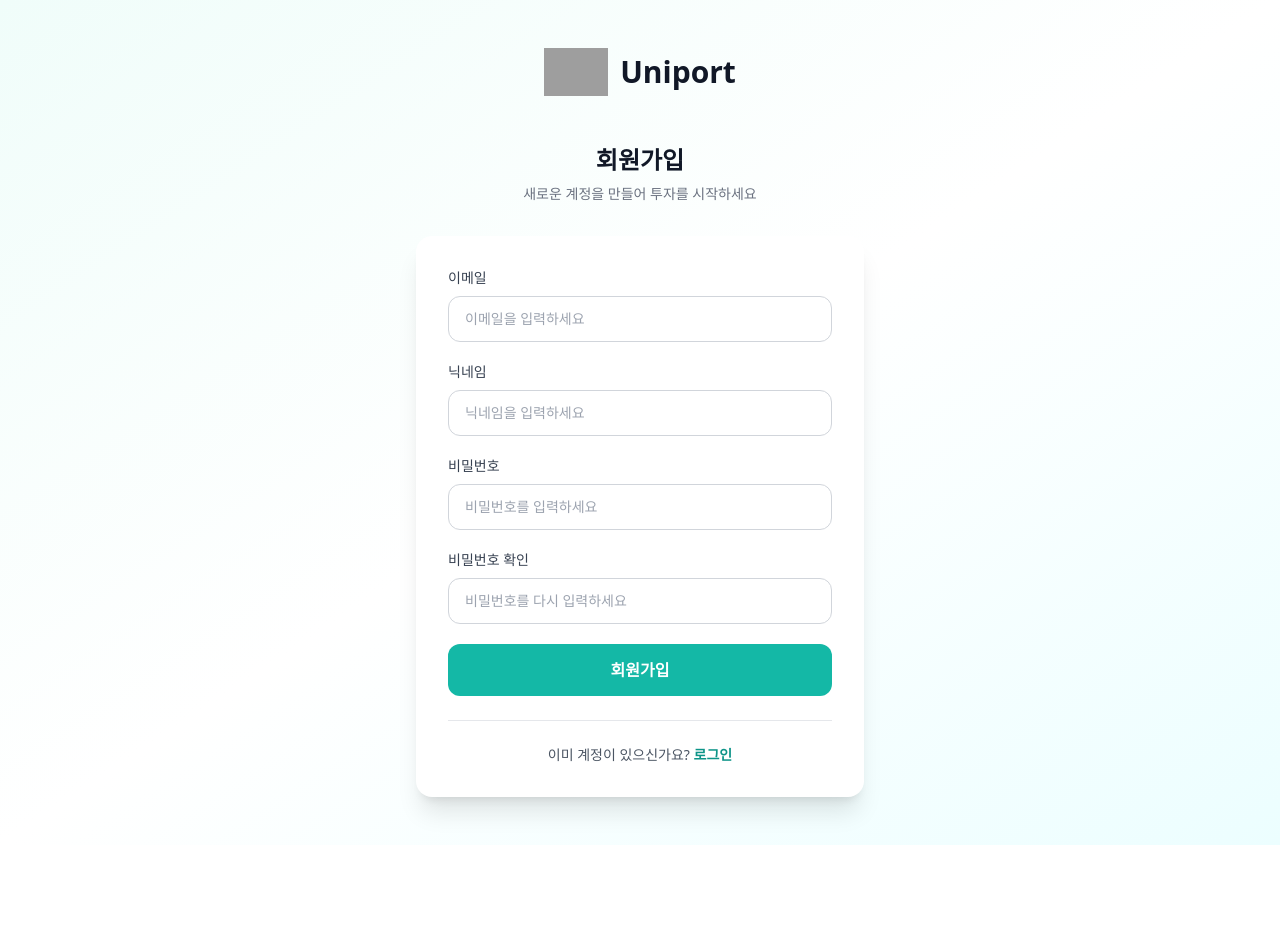
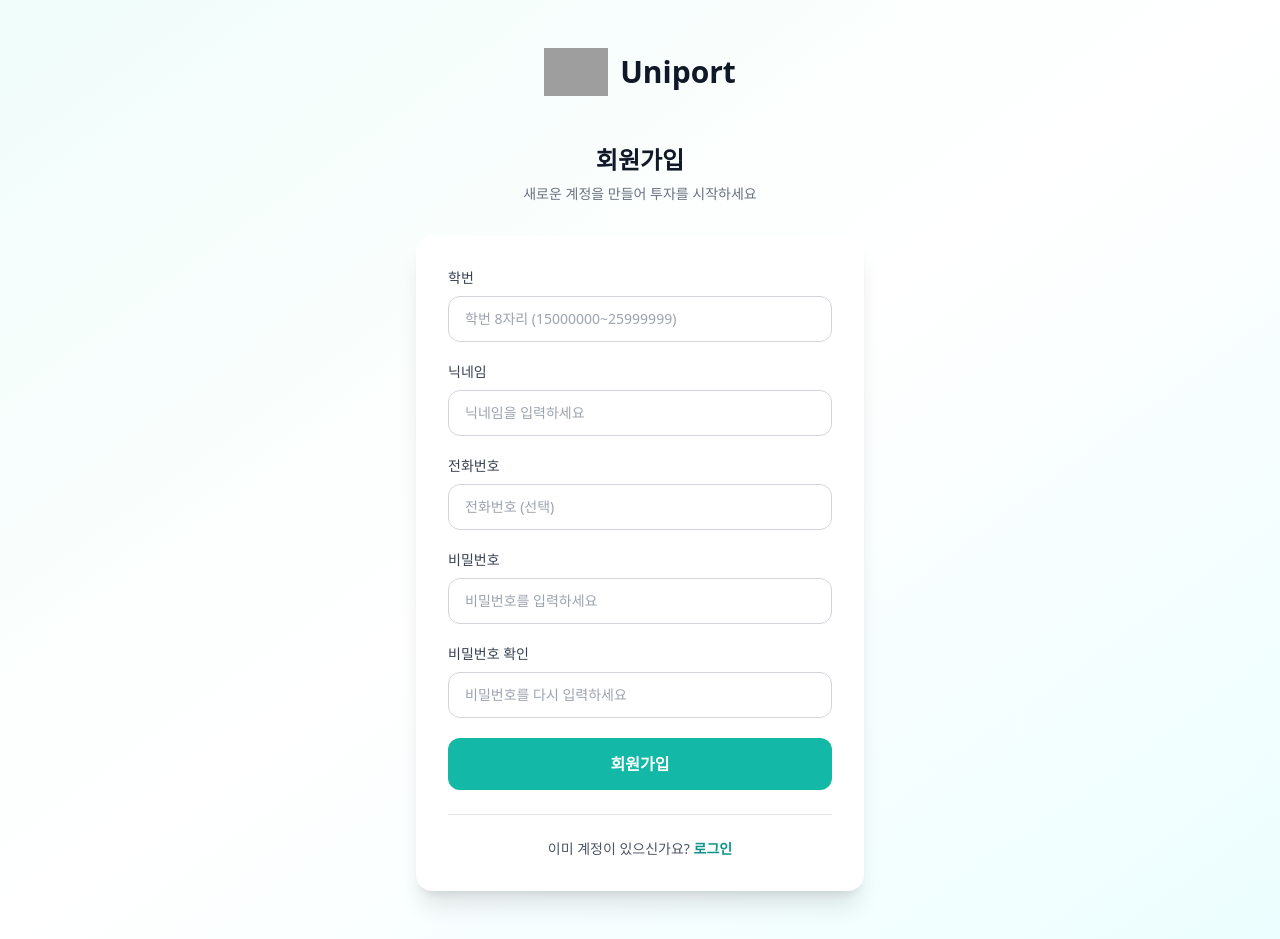
Before and after one commit to mintcoke123/UniportMVP_FE, a React (Vite) app: page /signup in a window 1280 px wide. Before the commit the page ends 845 px from the top, so only its background shows below. Built offline with nearby package versions, Linux system fonts and the light colour scheme; grey boxes are pictures that could not be loaded.

Commit message:
학번 기반 로그인

```diff
--- a/src/components/feature/LoginModal.tsx
+++ b/src/components/feature/LoginModal.tsx
@@ -9,7 +9,7 @@ interface LoginModalProps {
 
 export default function LoginModal({ isOpen, onClose }: LoginModalProps) {
   const { login } = useAuth();
-  const [email, setEmail] = useState('');
+  const [studentId, setStudentId] = useState('');
   const [password, setPassword] = useState('');
   const [error, setError] = useState('');
   const [isLoading, setIsLoading] = useState(false);
@@ -21,12 +21,12 @@ export default function LoginModal({ isOpen, onClose }: LoginModalProps) {
     setError('');
     setIsLoading(true);
 
-    const result = await login(email, password);
+    const result = await login(studentId, password);
 
     setIsLoading(false);
 
     if (result.success) {
-      setEmail('');
+      setStudentId('');
       setPassword('');
       onClose();
     } else {
@@ -58,12 +58,12 @@ export default function LoginModal({ isOpen, onClose }: LoginModalProps) {
 
         <form onSubmit={handleSubmit} className="space-y-5">
           <div>
-            <label className="block text-sm font-medium text-gray-700 mb-2">이메일</label>
+            <label className="block text-sm font-medium text-gray-700 mb-2">학번</label>
             <input
-              type="email"
-              value={email}
-              onChange={(e) => setEmail(e.target.value)}
-              placeholder="이메일을 입력하세요"
+              type="text"
+              value={studentId}
+              onChange={(e) => setStudentId(e.target.value)}
+              placeholder="학번을 입력하세요"
               className="w-full px-4 py-3 border border-gray-300 rounded-xl text-sm focus:outline-none focus:ring-2 focus:ring-teal-500 focus:border-transparent transition-all"
               required
             />
--- a/src/pages/admin/page.tsx
+++ b/src/pages/admin/page.tsx
@@ -52,7 +52,7 @@ export default function AdminPage() {
   const [users, setUsers] = useState<
     {
       id: string;
-      email: string;
+      studentId: string;
       nickname: string;
       teamId: string | null;
       role: string;
@@ -139,7 +139,7 @@ export default function AdminPage() {
 
   const handleDeleteUser = async (u: {
     id: string;
-    email: string;
+    studentId: string;
     role: string;
   }) => {
     if (u.role === "admin") {
@@ -150,7 +150,7 @@ export default function AdminPage() {
       setUserActionError("본인 계정은 삭제할 수 없습니다.");
       return;
     }
-    if (!window.confirm(`"${u.email}" 유저를 삭제할까요?`)) return;
+    if (!window.confirm(`"${u.studentId}" 유저를 삭제할까요?`)) return;
     setUserActionError(null);
     setDeletingUserId(u.id);
     try {
@@ -290,7 +290,7 @@ export default function AdminPage() {
           </div>
           <div className="flex items-center gap-3">
             <span className="text-sm text-gray-500">
-              {user?.nickname ?? user?.email}
+              {user?.nickname ?? user?.studentId}
             </span>
             <button
               type="button"
@@ -556,7 +556,7 @@ export default function AdminPage() {
                   <table className="w-full text-left">
                     <thead className="bg-gray-50 text-gray-600 text-sm font-medium">
                       <tr>
-                        <th className="px-6 py-3">이메일</th>
+                        <th className="px-6 py-3">학번</th>
                         <th className="px-6 py-3">닉네임</th>
                         <th className="px-6 py-3">팀</th>
                         <th className="px-6 py-3">역할</th>
@@ -571,7 +571,7 @@ export default function AdminPage() {
                         return (
                           <tr key={u.id} className="hover:bg-gray-50/50">
                             <td className="px-6 py-4 text-gray-900">
-                              {u.email}
+                              {u.studentId}
                             </td>
                             <td className="px-6 py-4 font-medium text-gray-900">
                               {u.nickname}
--- a/src/pages/login/page.tsx
+++ b/src/pages/login/page.tsx
@@ -11,7 +11,7 @@ export default function LoginPage() {
     | undefined;
   const from = state?.from;
   const requireAdmin = state?.requireAdmin ?? false;
-  const [email, setEmail] = useState("");
+  const [studentId, setStudentId] = useState("");
   const [password, setPassword] = useState("");
   const [error, setError] = useState("");
   const [isLoading, setIsLoading] = useState(false);
@@ -21,7 +21,7 @@ export default function LoginPage() {
     setError("");
     setIsLoading(true);
 
-    const result = await login(email, password);
+    const result = await login(studentId, password);
 
     setIsLoading(false);
 
@@ -64,13 +64,13 @@ export default function LoginPage() {
           <form onSubmit={handleSubmit} className="space-y-5">
             <div>
               <label className="block text-sm font-medium text-gray-700 mb-2">
-                이메일
+                학번
               </label>
               <input
-                type="email"
-                value={email}
-                onChange={(e) => setEmail(e.target.value)}
-                placeholder="이메일을 입력하세요"
+                type="text"
+                value={studentId}
+                onChange={(e) => setStudentId(e.target.value)}
+                placeholder="학번을 입력하세요"
                 className="w-full px-4 py-3 border border-gray-300 rounded-xl text-sm focus:outline-none focus:ring-2 focus:ring-teal-500 focus:border-transparent transition-all"
                 required
               />
--- a/src/pages/matching-rooms/page.tsx
+++ b/src/pages/matching-rooms/page.tsx
@@ -189,6 +189,9 @@ export default function MatchingRoomsPage() {
   };
 
   const isFull = (room: MatchingRoom) => room.memberCount >= CAPACITY;
+  /** 팀방(capacity>1)은 2명 이상, 개인방은 1명일 때 모의투자 시작 가능 */
+  const canStartRoom = (room: MatchingRoom) =>
+    room.capacity === 1 ? room.memberCount >= 1 : room.memberCount >= 2;
   /** API의 isJoined 사용, 없으면 members에 내가 있는지로 판단 (mock 폴백) */
   const isInRoom = (room: MatchingRoom) =>
     room.isJoined === true ||
@@ -332,7 +335,7 @@ export default function MatchingRoomsPage() {
                         </h2>
                         <p className="text-sm text-gray-500 mt-1">
                           멤버 {room.memberCount}/{room.capacity}명
-                          {room.status !== "started" && room.memberCount >= 1 && (
+                          {room.status !== "started" && canStartRoom(room) && (
                             <span className="ml-2 text-teal-600 font-medium">
                               · 모의투자 시작 가능
                             </span>
@@ -396,7 +399,7 @@ export default function MatchingRoomsPage() {
                           >
                             진행 중
                           </button>
-                        ) : isInRoom(room) && room.memberCount >= 1 ? (
+                        ) : isInRoom(room) && canStartRoom(room) ? (
                           <>
                             <button
                               type="button"
@@ -570,7 +573,7 @@ export default function MatchingRoomsPage() {
                           onChange={() => setNewRoomType("team")}
                           className="text-teal-500"
                         />
-                        <span className="text-sm">팀 (최대 3인)</span>
+                        <span className="text-sm">팀 (2인 이상)</span>
                       </label>
                     </div>
                   </div>
@@ -611,7 +614,7 @@ export default function MatchingRoomsPage() {
                   <p className="text-xs text-gray-500 mb-4">
                     {newRoomType === "solo"
                       ? "개인방은 채팅 없이 모의투자만 가능합니다. 생성 후 시작하면 /solo 화면으로 이동합니다."
-                      : "비우면 자동으로 날짜 기반 이름이 붙습니다. 인원 모이면 시작 가능(최대 3명)."}
+                      : "비우면 자동으로 날짜 기반 이름이 붙습니다. 2명 이상 모이면 시작 가능(최대 3명)."}
                   </p>
                   <div className="flex gap-3">
                     <button
--- a/src/pages/signup/page.tsx
+++ b/src/pages/signup/page.tsx
@@ -6,10 +6,11 @@ export default function SignupPage() {
   const { signup } = useAuth();
   const navigate = useNavigate();
   const [formData, setFormData] = useState({
-    email: "",
+    studentId: "",
     password: "",
     confirmPassword: "",
     nickname: "",
+    phoneNumber: "",
   });
   const [error, setError] = useState("");
   const [isLoading, setIsLoading] = useState(false);
@@ -24,6 +25,17 @@ export default function SignupPage() {
   const handleSubmit = async (e: React.FormEvent) => {
     e.preventDefault();
     setError("");
+
+    const sid = formData.studentId.trim();
+    if (!/^\d{8}$/.test(sid)) {
+      setError("학번은 숫자 8자리로 입력해 주세요.");
+      return;
+    }
+    const num = parseInt(sid, 10);
+    if (num < 15000000 || num > 25999999) {
+      setError("학번은 15000000~25999999 범위여야 합니다.");
+      return;
+    }
 
     if (formData.password !== formData.confirmPassword) {
       setError("비밀번호가 일치하지 않습니다");
@@ -43,9 +55,10 @@ export default function SignupPage() {
     setIsLoading(true);
 
     const result = await signup(
-      formData.email,
+      formData.studentId.trim(),
       formData.password,
-      formData.nickname
+      formData.nickname,
+      formData.phoneNumber.trim()
     );
 
     setIsLoading(false);
@@ -79,16 +92,17 @@ export default function SignupPage() {
           <form onSubmit={handleSubmit} className="space-y-5">
             <div>
               <label className="block text-sm font-medium text-gray-700 mb-2">
-                이메일
+                학번
               </label>
               <input
-                type="email"
-                name="email"
-                value={formData.email}
+                type="text"
+                name="studentId"
+                value={formData.studentId}
                 onChange={handleChange}
-                placeholder="이메일을 입력하세요"
+                placeholder="학번 8자리 (15000000~25999999)"
                 className="w-full px-4 py-3 border border-gray-300 rounded-xl text-sm focus:outline-none focus:ring-2 focus:ring-teal-500 focus:border-transparent transition-all"
                 required
+                maxLength={8}
               />
             </div>
 
@@ -104,6 +118,20 @@ export default function SignupPage() {
                 placeholder="닉네임을 입력하세요"
                 className="w-full px-4 py-3 border border-gray-300 rounded-xl text-sm focus:outline-none focus:ring-2 focus:ring-teal-500 focus:border-transparent transition-all"
                 required
+              />
+            </div>
+
+            <div>
+              <label className="block text-sm font-medium text-gray-700 mb-2">
+                전화번호
+              </label>
+              <input
+                type="tel"
+                name="phoneNumber"
+                value={formData.phoneNumber}
+                onChange={handleChange}
+                placeholder="전화번호 (선택)"
+                className="w-full px-4 py-3 border border-gray-300 rounded-xl text-sm focus:outline-none focus:ring-2 focus:ring-teal-500 focus:border-transparent transition-all"
               />
             </div>
 
--- a/src/services/adminService.ts
+++ b/src/services/adminService.ts
@@ -88,7 +88,7 @@ export async function deleteAdminMatchingRoomMember(
 export async function getAdminUsers(): Promise<
   {
     id: string;
-    email: string;
+    studentId: string;
     nickname: string;
     teamId: string | null;
     role: string;
@@ -97,7 +97,7 @@ export async function getAdminUsers(): Promise<
   return await apiGet<
     {
       id: string;
-      email: string;
+      studentId: string;
       nickname: string;
       teamId: string | null;
       role: string;
--- a/src/services/meService.ts
+++ b/src/services/meService.ts
@@ -6,7 +6,7 @@ import { apiGet } from "./apiClient";
 
 export interface MeResponse {
   id?: string | null;
-  email?: string | null;
+  studentId?: string | null;
   nickname?: string | null;
   totalAssets?: number;
   investmentAmount?: number;
--- a/src/types/index.ts
+++ b/src/types/index.ts
@@ -6,7 +6,7 @@
 // ---- Auth / User ----
 export interface User {
   id: string;
-  email: string;
+  studentId: string;
   nickname: string;
   totalAssets: number;
   investmentAmount: number;
```
Also changed, not shown: src/contexts/AuthContext.tsx (+16 -14 lines).
